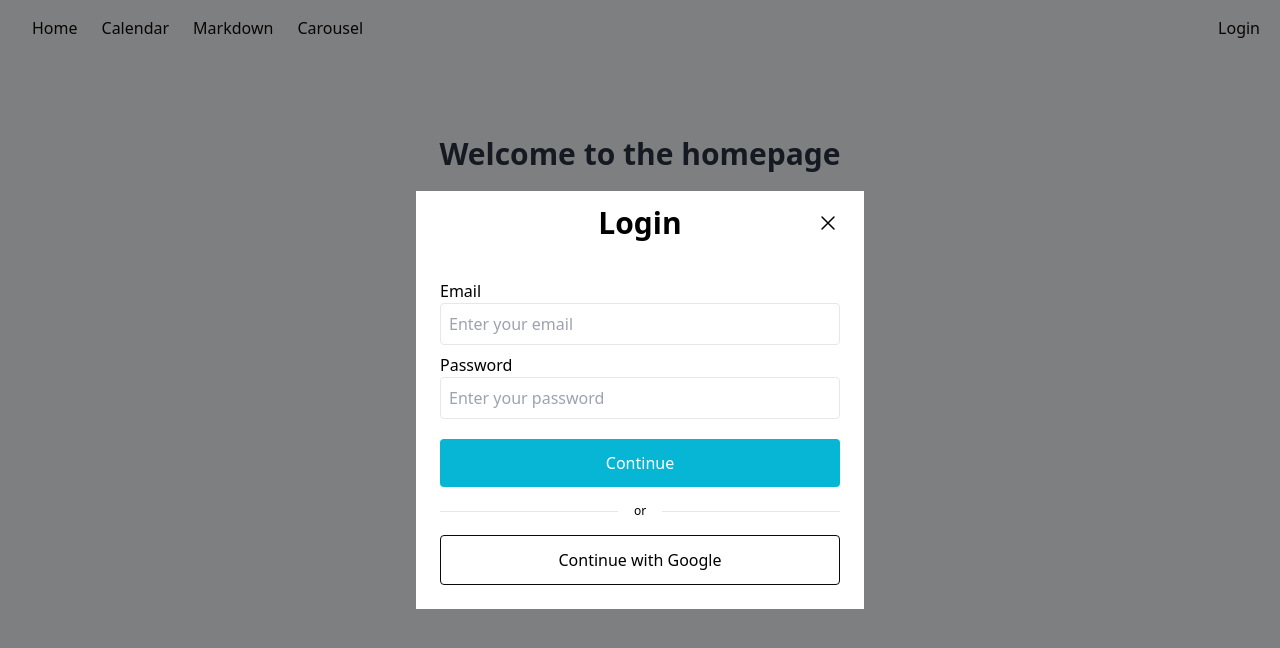
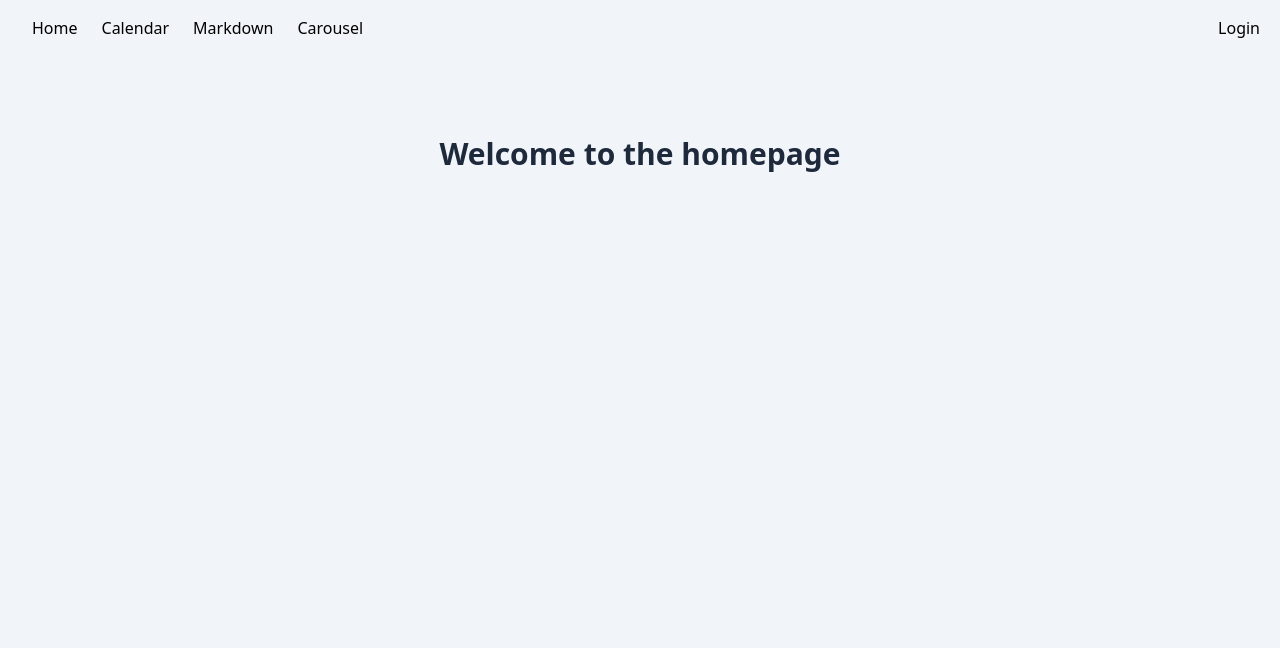
Before and after one commit to pamcy/Vue3-Toolbox, a Vue app: page / in a window 1280 px wide. Shown: the top 648 px of the page. Built offline with nearby package versions, Linux system fonts and the light colour scheme.

Commit message:
add open/close functionality with LoginModal

```diff
--- a/src/components/AppHeader.vue
+++ b/src/components/AppHeader.vue
@@ -8,8 +8,9 @@
           </li>
         </ul>
 
-        <button>Login</button>
-        <LoginModal />
+        <button @click="isLoginModalOpen = true">Login</button>
+
+        <LoginModal v-if="isLoginModalOpen" @close-modal="isLoginModalOpen = false" />
       </nav>
     </div>
   </header>
@@ -38,4 +39,5 @@ const menuItems = ref([
     path: 'carousel'
   }
 ])
+const isLoginModalOpen = ref(false)
 </script>
--- a/src/components/LoginModal.vue
+++ b/src/components/LoginModal.vue
@@ -1,11 +1,11 @@
 <template>
-  <div class="fixed inset-0 z-10">
-    <div class="fixed inset-0 -z-10 bg-stone-950 opacity-50"></div>
+  <div class="fixed inset-0 z-20">
+    <div class="fixed inset-0 bg-stone-950 opacity-50" @click="$emit('closeModal')"></div>
     <div class="flex h-full items-center justify-center">
-      <div class="m-8 w-full max-w-md bg-white">
+      <div class="z-10 m-8 w-full max-w-md bg-white">
         <header class="relative flex min-h-[64px] items-center justify-center px-6">
           <h2 class="text-3xl font-bold">Login</h2>
-          <button class="absolute right-6 ml-auto">
+          <button class="absolute right-6 ml-auto" @click="$emit('closeModal')">
             <CloseIcon />
           </button>
         </header>
@@ -56,4 +56,6 @@
 
 <script setup>
 import CloseIcon from './icons/CloseIcon.vue'
+
+defineEmits('closeModal')
 </script>
```
